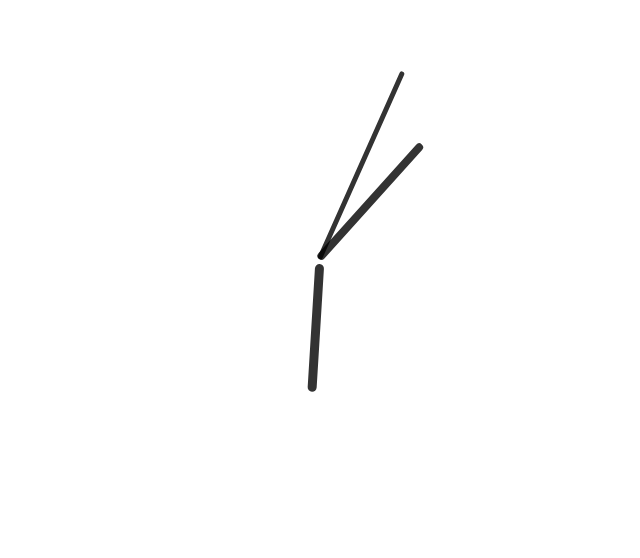
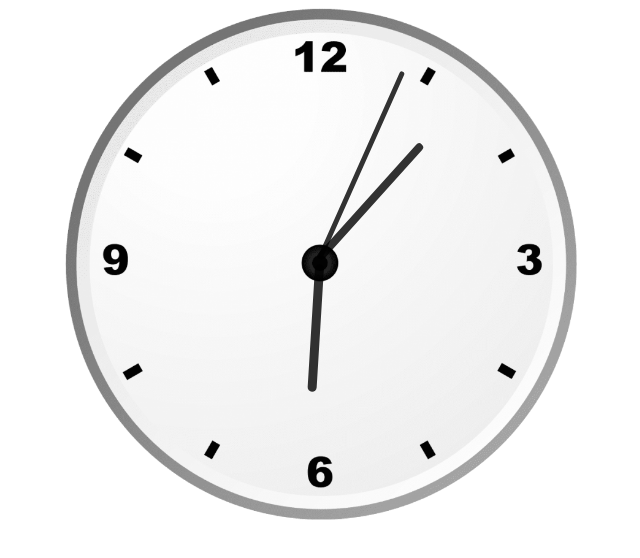
Before and after one commit to vishalpatil0/clock-using-HTML-and-JS-and-CSS, a plain HTML site: page index.html in a window 1280 px wide. Shown: the whole page, without its empty margins (319-959 px from the left). Drawn offline with Linux system fonts and the light colour scheme; the site is published under a folder, as on GitHub Pages, so addresses that start at the root find nothing.

Commit message:
did some thng

```diff
--- a/main.CSS
+++ b/main.CSS
@@ -3,7 +3,7 @@
     margin: auto;
     height: 40vw;
     width: 40vw;
-    background: url(/clock.png) no-repeat;
+    background: url(./clock.png) no-repeat;
     background-size: 100%;
 }
 
```
